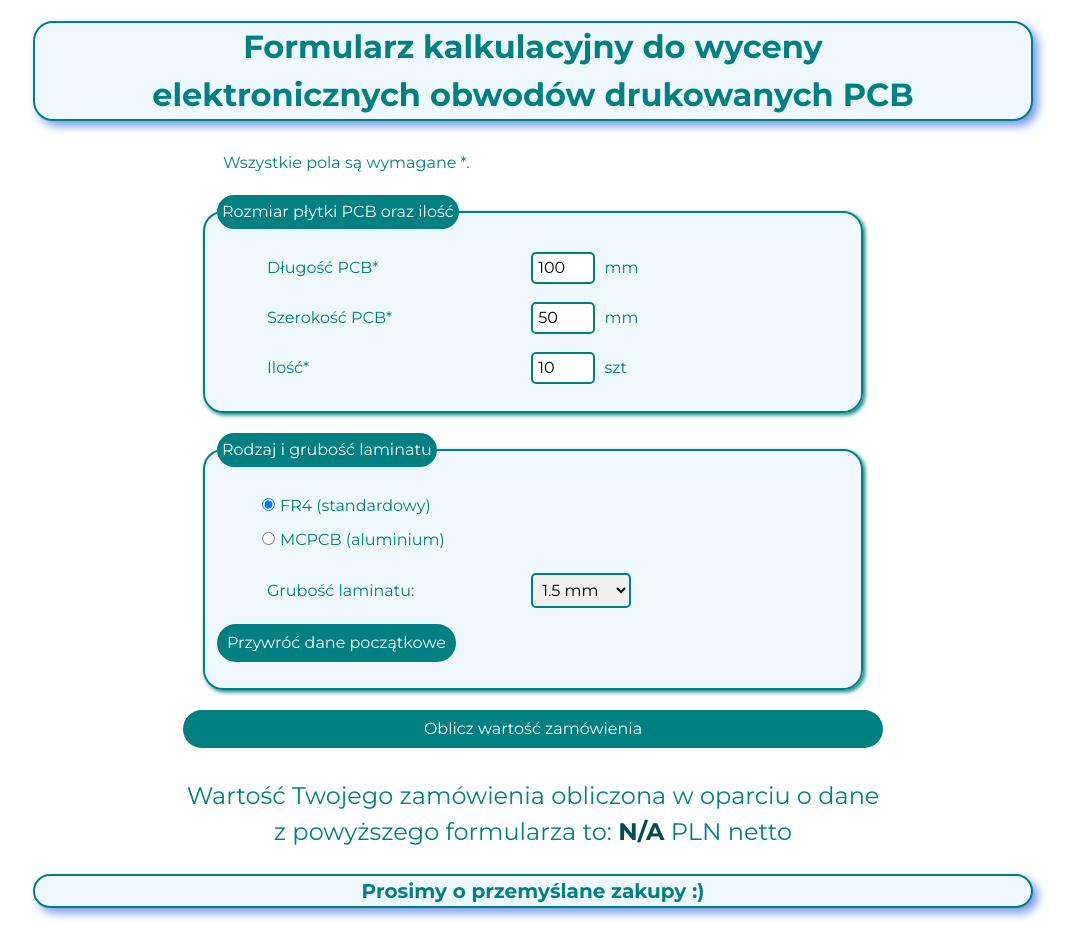
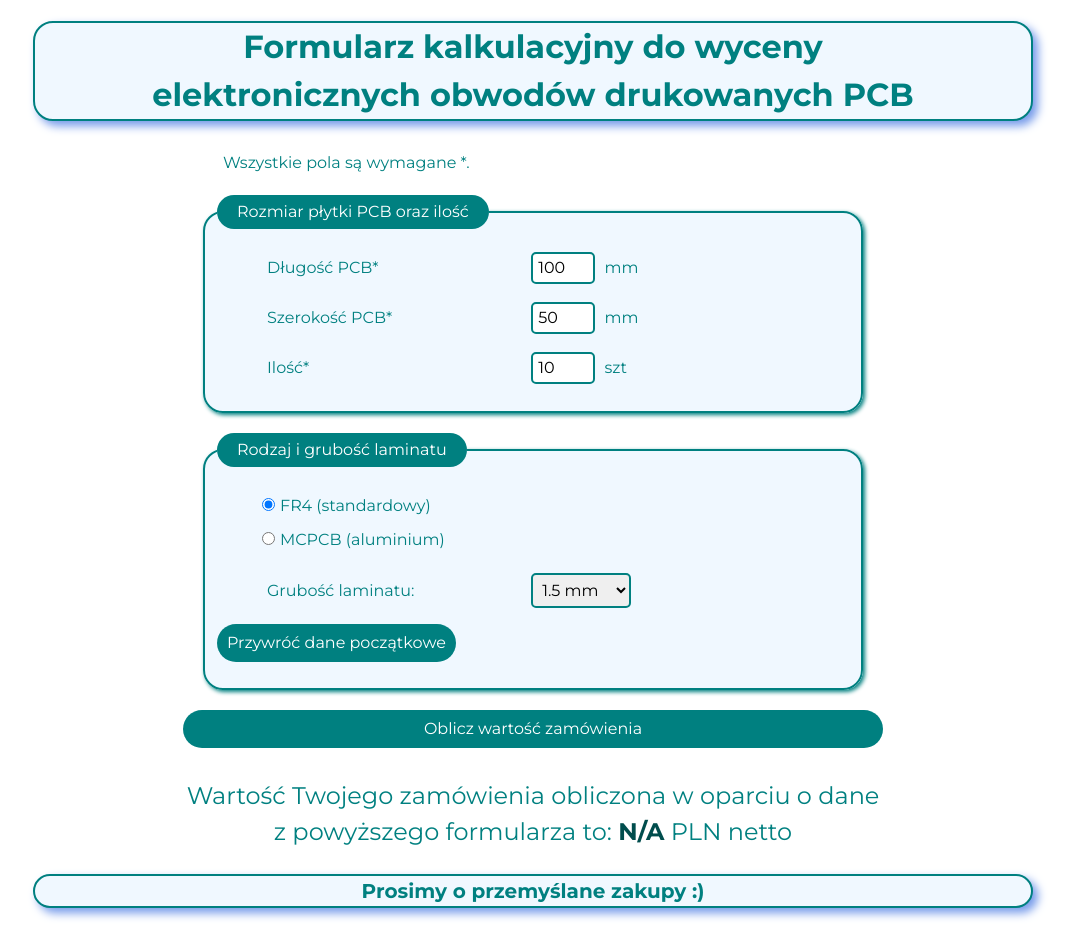
Before and after one commit to Adam-Musial-AMu/converter-PCB, a plain HTML site: page index.html in a window 1280 px wide. Shown: the whole page, without its empty margins (107-1182 px from the left). Drawn offline with nearby package versions, Linux system fonts and the light colour scheme.

Commit message:
changed legend's padding

```diff
--- a/css/form.css
+++ b/css/form.css
@@ -28,7 +28,7 @@
     background-color: teal;
     color: white;
     border-radius: 20px;
-    padding: 5px;
+    padding: 5px 20px;
 }
 
 .form__paragraph {
```
